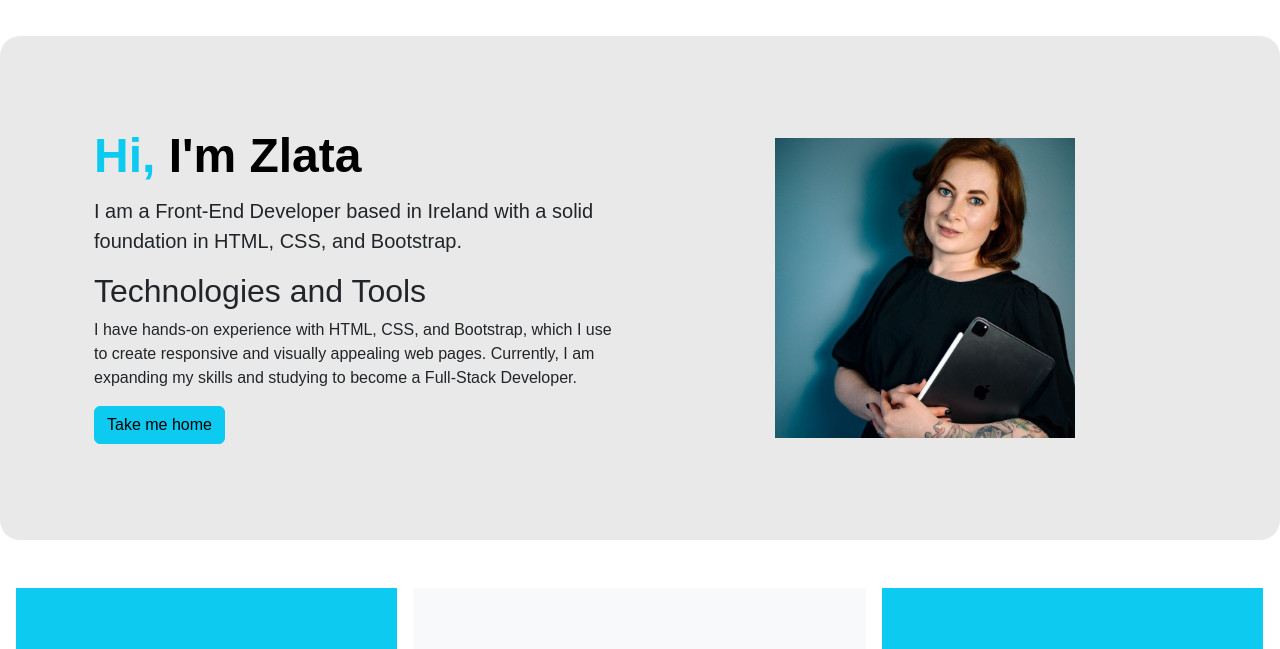
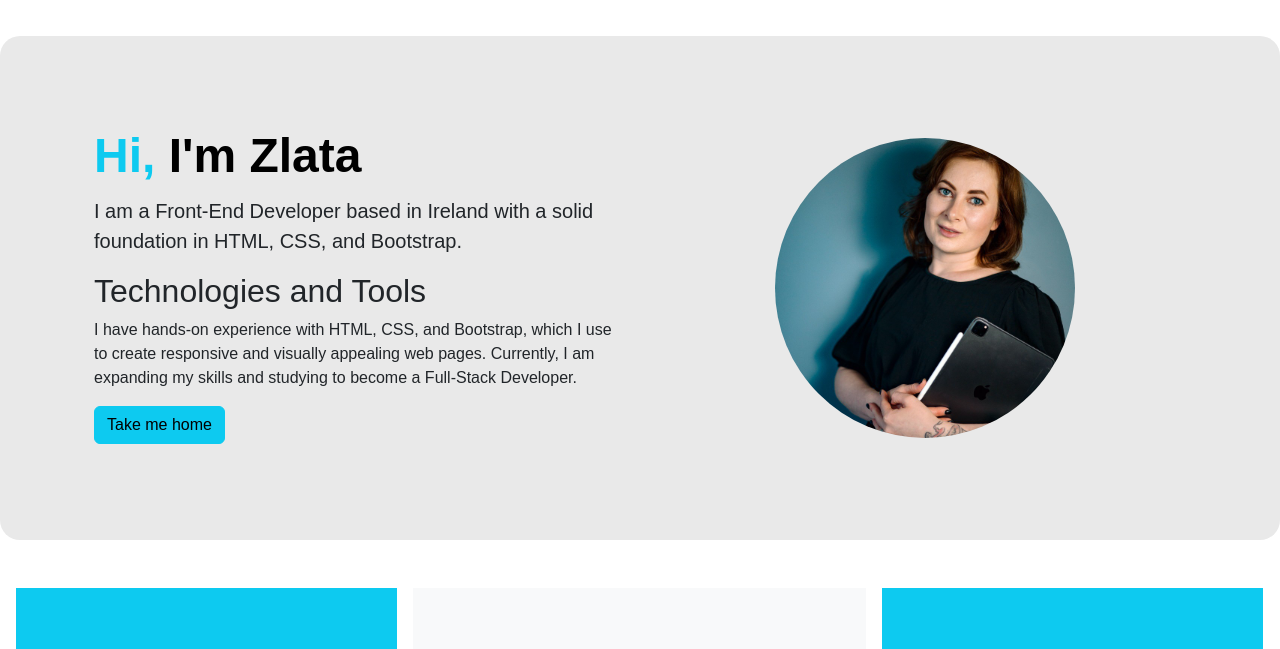
Before and after one commit to zlatalovett/portfolio-website, a plain HTML site: page index.html in a window 1280 px wide. Shown: the part 124-773 px from the top of the page. Drawn offline with nearby package versions, Linux system fonts and the light colour scheme; a web font is replaced by a local one.

Commit message:
Update style.css

```diff
--- a/style.css
+++ b/style.css
@@ -86,6 +86,10 @@ p, li, span {
 }
 
 /* Section Styles */
+
+#about-picture{
+    border-radius: 50%;
+}
 .about, .clients {
     background-color: rgb(233, 233, 233);
     border-radius: 20px;
```
